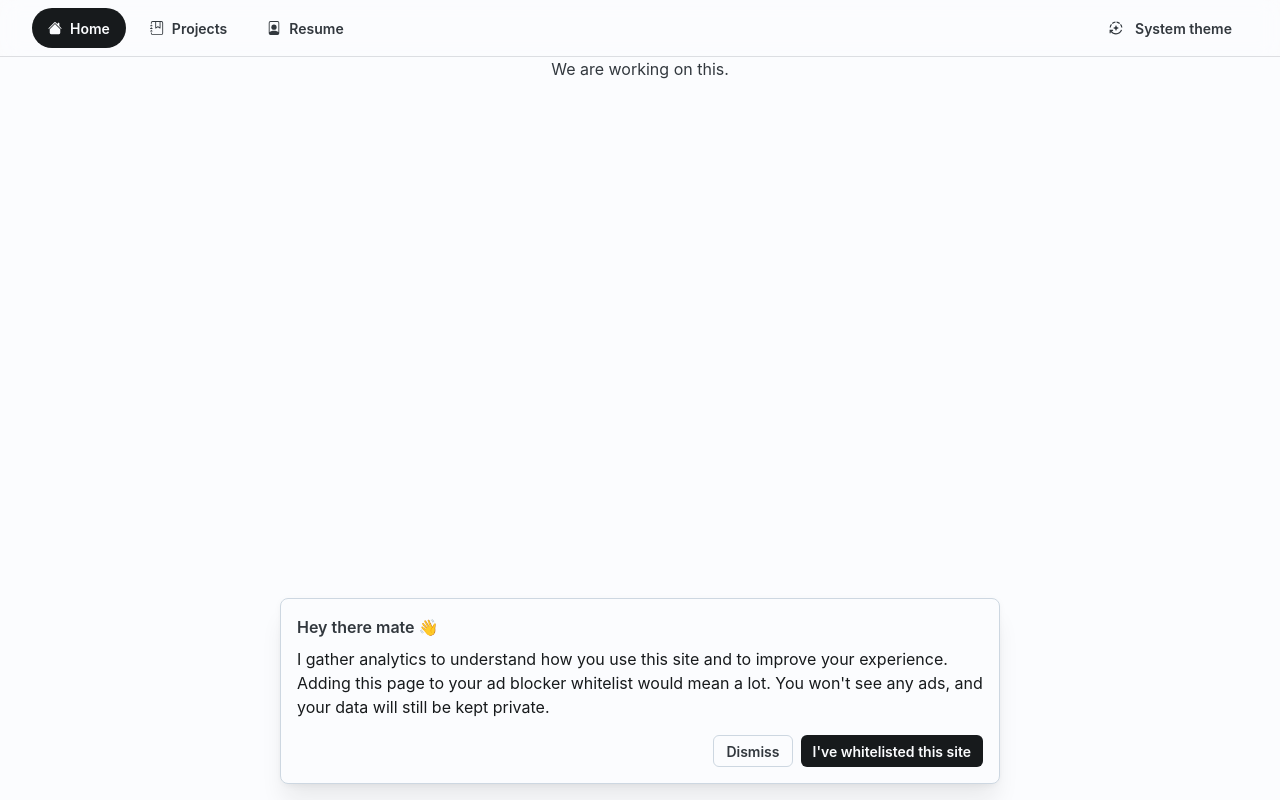
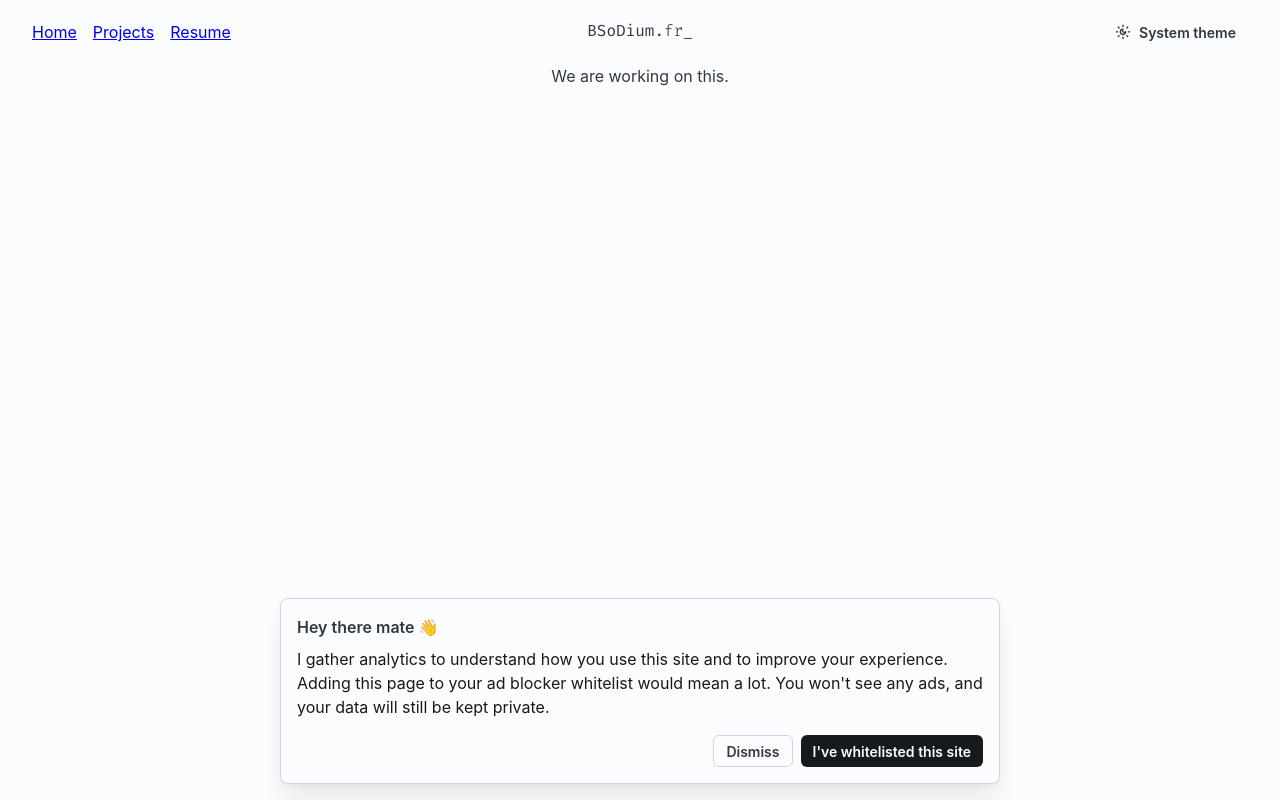
Before and after one commit to BSoDium/bsodium.fr, a React (Vite) app: page / in a window 1280 px wide. Built offline with nearby package versions, Linux system fonts and the light colour scheme; no server answers.

Commit message:
feat: add ThemeSwitcher component with motion effects and integrate into NavigationBar

```diff
--- a/package.json
+++ b/package.json
@@ -24,6 +24,7 @@
     "axios": "^1.6.5",
     "marked": "^14.1.3",
     "moment": "^2.29.4",
+    "motion": "^12.23.24",
     "react": "^18.3.1",
     "react-dom": "^18.3.1",
     "react-ga4": "^2.1.0",
--- a/src/navigation/NavigationBar.tsx
+++ b/src/navigation/NavigationBar.tsx
@@ -1,272 +1,82 @@
-import {
-  Button,
-  Stack,
-  Typography,
-  useColorScheme,
-} from "@mui/joy";
-import React, { ReactNode, useEffect, useState } from "react";
-import { useMobileMode } from "@/components/Responsive";
-import { Link, useLocation } from "react-router-dom";
-import {
-  BsHouse,
-  BsHouseFill,
-  BsJournalBookmark,
-  BsJournalBookmarkFill,
-  BsMoon,
-  BsFilePerson,
-  BsFilePersonFill,
-  BsSun,
-} from "react-icons/bs";
-import { MdOutlineAutoMode } from "react-icons/md";
+import ThemeSwitcher from "@/navigation/ThemeSwitcher";
 import useOverlayQueryParam from "@/navigation/useOverlayQueryParam";
-
-const modes = ["light", "dark", "system"] as const;
-
-function NavigationBarItem({
-  icon,
-  text,
-  to,
-  selectedIcon,
-  layout = "vertical",
-  selected,
-}: {
-  icon: ReactNode;
-  text: string;
-  to: string;
-  selectedIcon?: ReactNode;
-  layout?: "vertical" | "horizontal";
-  selected?: boolean;
-}) {
-  const mobile = useMobileMode();
-  return layout === "vertical" ? (
-    <Stack
-      component={Link}
-      to={to}
-      alignItems="center"
-      gap={0.5}
-      sx={{
-        cursor: "pointer",
-        borderRadius: "0.5rem",
-        fontSize: "1.3rem",
-        paddingX: "1rem",
-        textDecoration: "none",
-      }}
-    >
-      <Button
-        color="neutral"
-        variant={selected ? "solid" : "plain"}
-        sx={(theme) => ({
-          transition: "all 0.2s",
-          padding: "0.3rem 1.1rem",
-          borderRadius: "100vmax",
-          minHeight: "fit-content",
-          fontSize: "inherit",
-          "& > svg": {
-            transition: "all 0.2s",
-          },
-          "&:hover > svg": {
-            transform: "scale(1.05)",
-          },
-          ...(selected
-            ? {
-                backgroundColor: theme.palette.text.primary,
-                color: selected
-                  ? theme.palette.background.body
-                  : theme.palette.text.primary,
-                "&:hover, &:active": {
-                  backgroundColor: mobile
-                    ? theme.palette.text.primary
-                    : theme.palette.text.secondary,
-                  color: theme.palette.background.body,
-                },
-              }
-            : {}),
-        })}
-      >
-        {selected ? selectedIcon || icon : icon}
-      </Button>
-      <Typography level="body3" fontWeight="700" textColor="text.primary">
-        {text}
-      </Typography>
-    </Stack>
-  ) : (
-    <Button
-      component={Link}
-      to={to}
-      color="neutral"
-      variant={selected ? "solid" : "plain"}
-      sx={(theme) => ({
-        minHeight: "fit-content",
-        borderRadius: "100vmax",
-        padding: ".6rem 1rem",
-        transition: "all 0.2s",
-        "& > svg": {
-          transition: "all 0.2s",
-        },
-        "&:hover > svg": {
-          transform: "scale(1.05)",
-        },
-        ...(selected
-          ? {
-              backgroundColor: theme.palette.text.primary,
-              color: selected
-                ? theme.palette.background.body
-                : theme.palette.text.primary,
-              "&:hover": {
-                backgroundColor: mobile
-                  ? undefined
-                  : theme.palette.text.secondary,
-                color: theme.palette.background.body,
-              },
-            }
-          : {}),
-      })}
-      startDecorator={selected ? selectedIcon || icon : icon}
-    >
-      {text}
-    </Button>
-  );
-}
+import { Stack, Typography } from "@mui/joy";
+import { motion } from "framer-motion";
+import { ReactNode } from "react";
+import { NavLink } from "react-router-dom";
 
 export default function NavigationBar({
   children,
 }: {
   children: ReactNode | ReactNode[];
 }) {
-  const location = useLocation();
-  const { mode, setMode } = useColorScheme();
-
   const hidden = useOverlayQueryParam();
-
-  const [width, setWidth] = useState<number>();
-  const [height, setHeight] = useState<number>();
-
-  const navigationRef = React.createRef<HTMLDivElement>();
-
-  // Resize observer
-  useEffect(() => {
-    const resizeObserver = new ResizeObserver((entries) => {
-      entries.forEach((entry) => {
-        const [{ inlineSize: newWidth, blockSize: newHeight }] =
-          entry.borderBoxSize;
-        setWidth(newWidth);
-        setHeight(newHeight);
-      });
-    });
-
-    if (navigationRef.current) {
-      resizeObserver.observe(navigationRef.current);
-    }
-
-    return () => {
-      resizeObserver.disconnect();
-    };
-  }, [navigationRef]);
-
-  // Safe area insets
-  useEffect(() => {
-    document.documentElement.style.setProperty(
-      "--nav-safe-area-inset-top",
-      height ? `${height}px` : "3rem"
-    );
-    document.documentElement.style.setProperty(
-      "--nav-safe-area-inset-bottom",
-      "0px"
-    );
-    document.documentElement.style.setProperty(
-      "--nav-safe-area-inset-left",
-      "0px"
-    );
-
-    return () => {
-      document.documentElement.style.removeProperty(
-        "--nav-safe-area-inset-top"
-      );
-      document.documentElement.style.removeProperty(
-        "--nav-safe-area-inset-bottom"
-      );
-      document.documentElement.style.removeProperty(
-        "--nav-safe-area-inset-left"
-      );
-    };
-  }, [width, height]);
 
   return (
     <>
       <Stack
-        ref={navigationRef}
+        component="nav"
         direction="row"
         sx={(theme) => ({
-          position: "fixed",
+          position: "sticky",
           top: 0,
           left: 0,
           gap: 4,
+          height: "4rem",
+          alignItems: "center",
+          justifyContent: "center",
           display: hidden ? "none" : "flex",
-          alignItems: "center",
-          backgroundColor: `color-mix(in srgb, ${theme.palette.background.body}, transparent 50%)`,
+          background: theme.palette.background.body,
+          padding: "0 2rem",
+          width: "100vw",
           zIndex: 1000,
-          backdropFilter: "blur(10px)",
-          padding: ".5rem 2rem",
-          width: "100vw",
-          height: "fit-content",
-          borderBottom: `1px solid ${theme.palette.divider}`,
         })}
       >
-        <Stack flex={1} justifyContent={"flex-start"} direction={"row"} gap={1}>
-          <NavigationBarItem
-            icon={<BsHouse />}
-            selectedIcon={<BsHouseFill />}
-            text="Home"
-            layout={"horizontal"}
-            to="/"
-            selected={location.pathname === "/"}
-          />
-          <NavigationBarItem
-            icon={<BsJournalBookmark />}
-            selectedIcon={<BsJournalBookmarkFill />}
-            text="Projects"
-            layout={"horizontal"}
-            to="/projects"
-            selected={location.pathname.startsWith("/projects")}
-          />
-          <NavigationBarItem
-            icon={<BsFilePerson />}
-            selectedIcon={<BsFilePersonFill />}
-            text="Resume"
-            layout={"horizontal"}
-            to="/resume"
-            selected={location.pathname === "/resume"}
-          />
+        <Stack
+          gap={1}
+          flex={1}
+          direction={"row"}
+          maxWidth={"80rem"}
+          alignItems={"center"}
+        >
+          <Stack
+            id="nav-items"
+            flex={1}
+            alignItems="flex-start"
+            direction="row"
+            gap={2}
+          >
+            <NavLink to="/">Home</NavLink>
+            <NavLink to="/projects">Projects</NavLink>
+            <NavLink to="/resume">Resume</NavLink>
+          </Stack>
+          <Typography
+            id="nav-logo"
+            level="h5"
+            fontFamily="'Fira Code', monospace"
+            height="1.6rem"
+          >
+            BSoDium
+            <Typography fontWeight="sm">.fr</Typography>
+            <Typography
+              fontWeight="sm"
+              component={motion.span}
+              initial={{ opacity: 0 }}
+              animate={{ opacity: 1 }}
+              transition={{
+                repeat: Infinity,
+                duration: 0.5,
+                repeatType: "reverse",
+                ease: "easeInOut",
+              }}
+            >
+              _
+            </Typography>
+          </Typography>
+          <Stack id="nav-buttons" flex={1} alignItems="flex-end">
+            <ThemeSwitcher />
+          </Stack>
         </Stack>
-
-        <Button
-          variant="plain"
-          color="neutral"
-          size="lg"
-          sx={{
-            minHeight: "fit-content",
-            borderRadius: "100vmax",
-            padding: ".6rem 1rem",
-            transition: "all 0.2s",
-            fontSize: "var(--joy-fontSize-sm)",
-          }}
-          onClick={() => {
-            if (mode) setMode(modes[(modes.indexOf(mode) + 1) % modes.length]);
-          }}
-          startDecorator={
-            mode === "system" ? (
-              <MdOutlineAutoMode />
-            ) : mode === "light" ? (
-              <BsSun />
-            ) : (
-              <BsMoon />
-            )
-          }
-        >
-          {`${
-            mode === "system" ? "System" : mode === "light" ? "Light" : "Dark"
-          } theme`}
-        </Button>
       </Stack>
       {children}
     </>
--- /dev/null
+++ b/src/navigation/ThemeSwitcher.tsx
@@ -0,0 +1,82 @@
+import { Button, useColorScheme } from "@mui/joy";
+import { AnimatePresence, motion, MotionConfig } from "motion/react";
+import { LuMoon, LuSun, LuSunMoon } from "react-icons/lu";
+
+const modes = ["light", "dark", "system"] as const;
+
+export default function ThemeSwitcher() {
+  const { mode, setMode } = useColorScheme();
+
+  return (
+    <MotionConfig
+      transition={{
+        type: "spring",
+        stiffness: 500,
+        damping: 30,
+      }}
+    >
+      <Button
+        component={motion.button}
+        layoutId="theme-mode-button"
+        variant="plain"
+        color="neutral"
+        size="lg"
+        style={{
+          overflow: "hidden",
+          position: "relative",
+          minHeight: "fit-content",
+          borderRadius: "100vmax",
+          padding: ".6rem .75rem .6rem .6rem",
+          fontSize: "var(--joy-fontSize-sm)",
+        }}
+        onClick={() => {
+          if (mode) setMode(modes[(modes.indexOf(mode) + 1) % modes.length]);
+        }}
+      >
+        <AnimatePresence mode="popLayout" initial={false}>
+          <motion.span
+            key={`icon-${mode}`}
+            layout
+            initial={{ opacity: 0, rotate: -90 }}
+            animate={{ opacity: 1, rotate: 0 }}
+            exit={{ opacity: 0, rotate: 90 }}
+            style={{
+              display: "flex",
+              alignItems: "center",
+              width: "1rem",
+              height: "1rem",
+              marginRight: "0.5rem",
+              fontSize: "1.1rem",
+            }}
+          >
+            {mode === "system" ? (
+              <LuSunMoon />
+            ) : mode === "light" ? (
+              <LuSun />
+            ) : (
+              <LuMoon />
+            )}
+          </motion.span>
+          <motion.span
+            key={`label-${mode}`}
+            layout
+            initial={{ opacity: 0, rotate: -90 }}
+            animate={{ opacity: 1, rotate: 0 }}
+            exit={{ opacity: 0, rotate: 90 }}
+            style={{
+              whiteSpace: "nowrap",
+              display: "inline-block",
+              originX: "calc(-1 * (9px + 1.1rem))",
+              originY: "center",
+            }}
+          >
+            {`${
+              mode === "system" ? "System" : mode === "light" ? "Light" : "Dark"
+            }`}
+          </motion.span>
+          <motion.span layout>&nbsp;theme</motion.span>
+        </AnimatePresence>
+      </Button>
+    </MotionConfig>
+  );
+}
```
Also changed, not shown: 2 other files (tests, documents, lock files or other folders).
